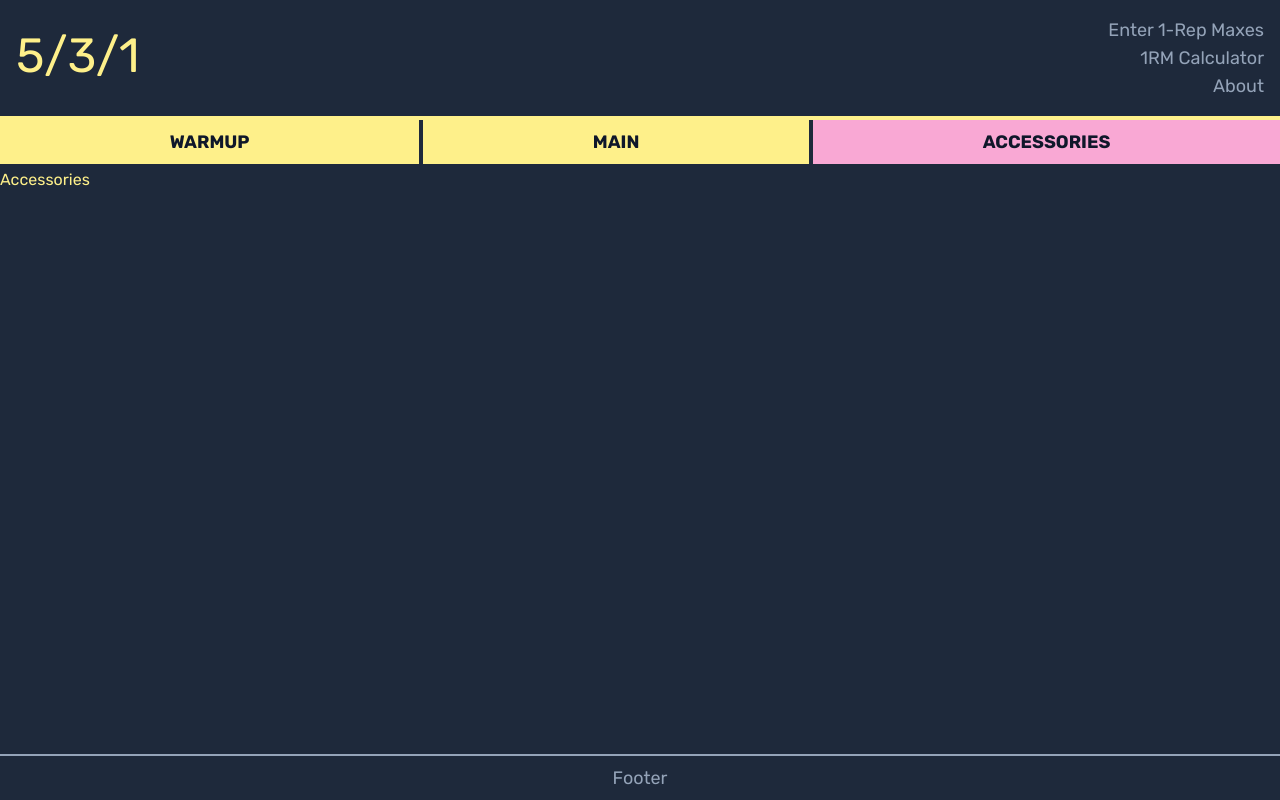
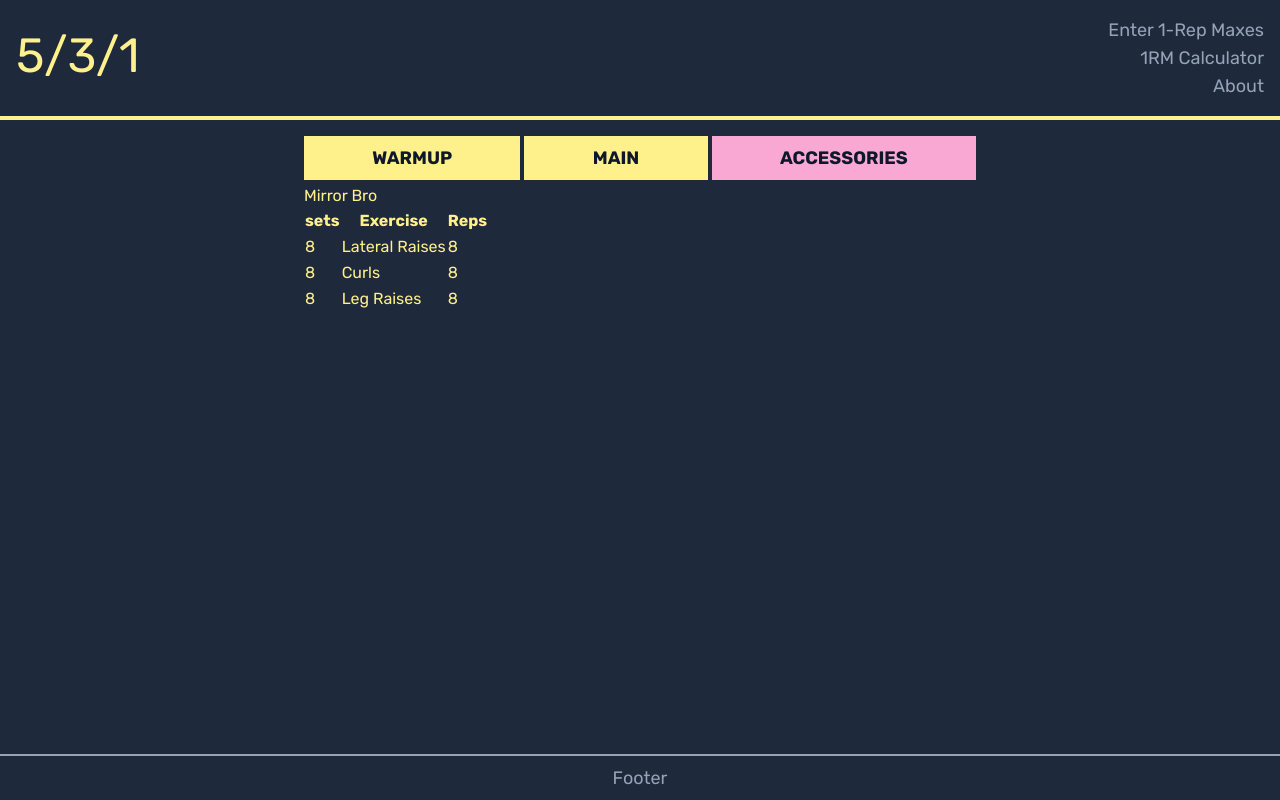
Before and after one commit to aaronkai/vitejs-vite-l1qwg6, a React (Vite) app: page / in a window 1280 px wide. Both pictures are taken after a click on the button "ACCESSORIES". Built offline with nearby package versions, Linux system fonts and the light colour scheme.

Commit message:
work on accessories component

```diff
--- a/src/components/Accessories.tsx
+++ b/src/components/Accessories.tsx
@@ -1,7 +1,70 @@
+import { useState } from "react";
+
 export default function Accessories() {
+  const [warmupExercises, setWarmupExercises] = useState<warmupExercises>([
+    { name: "box jump", reps: 10, sets: 2 },
+    { name: "broad jump", reps: 10, sets: 2 },
+    { name: "medicine ball", reps: 10, sets: 2 },
+  ]);
+
+  const [mirrorBro, setMirrorBro] = useState({
+    day1: [
+      {
+        exerciseName: "Lateral Raises",
+        sets: 8,
+        reps: 8,
+      },
+      { exerciseName: "Curls", sets: 8, reps: 8 },
+      { exerciseName: "Leg Raises", sets: 8, reps: 8 },
+    ],
+    day2: [
+      {
+        exerciseName: "Incline DB Press",
+        sets: 8,
+        reps: 8,
+      },
+      { exerciseName: "Shrugs", sets: 8, reps: 8 },
+      { exerciseName: "Cable Crunches", sets: 8, reps: 8 },
+    ],
+    day3: [
+      {
+        exerciseName: "Tricep Pushdowns",
+        sets: 8,
+        reps: 8,
+      },
+      { exerciseName: "Neutral Grip Chinups", sets: 8, reps: 8 },
+      { exerciseName: "Planks", sets: 8, reps: 1 },
+    ],
+  });
+
+  const [selectedDay, setSelectedDay] = useState("day1");
   return (
     <>
-      <p>Accessories</p>
+      <h1>Mirror Bro</h1>
+      <table>
+        <thead>
+          <th>sets</th>
+          <th>Exercise</th>
+          <th>Reps</th>
+        </thead>
+        {Object.keys(mirrorBro).map((key) => {
+          if (key === selectedDay) {
+            return (
+              <tbody>
+                {mirrorBro[key].map((exercise) => {
+                  return (
+                    <tr>
+                      <td>{exercise.sets}</td>
+                      <td>{exercise.exerciseName}</td>
+                      <td>{exercise.reps}</td>
+                    </tr>
+                  );
+                })}
+              </tbody>
+            );
+          }
+        })}
+      </table>
     </>
   );
 }
--- a/src/components/Button.tsx
+++ b/src/components/Button.tsx
@@ -27,9 +27,6 @@ export default function Button({
   setExerciseCompletion,
   sets,
   row,
-  boop,
-  // setBoop,
-  // timer,
   setTimer,
 }: Props) {
   let icon;
--- a/src/components/CountdownTimer.tsx
+++ b/src/components/CountdownTimer.tsx
@@ -5,8 +5,20 @@ interface Props {
   seconds: number;
   boop: boolean;
   setBoop: React.Dispatch<React.SetStateAction<boolean>>;
+  timer: {
+    startTimer: boolean;
+    stopTimer: boolean;
+    restartTimer: boolean;
+  };
+  setTimer: React.Dispatch<
+    React.SetStateAction<{
+      startTimer: boolean;
+      stopTimer: boolean;
+      restartTimer: boolean;
+    }>
+  >;
 }
-export default function CountdownTimer({ seconds, boop, setBoop, timer, setTimer }: Props) {
+export default function CountdownTimer({ seconds, timer, setTimer }: Props) {
   const [time, setTime] = useState(seconds);
   const [expired, setExpired] = useState(false);
   const [running, setRunning] = useState(false);
@@ -17,21 +29,21 @@ export default function CountdownTimer({ seconds, boop, setBoop, timer, setTimer
   }
 
   function start() {
-    console.log("start fired")
+    console.log("start fired");
     stop();
     intervalRef.current = setInterval(tick, 1000);
     setRunning(true);
   }
 
   function stop() {
-    console.log("stop fired")
+    console.log("stop fired");
     setTime(seconds);
     setExpired(false);
     setRunning(() => false);
     clearInterval(intervalRef.current);
   }
 
-  function restart(){
+  function restart() {
     stop();
     start();
   }
@@ -64,29 +76,29 @@ export default function CountdownTimer({ seconds, boop, setBoop, timer, setTimer
 
   useEffect(() => {
     console.log("inside timer use effect");
-    console.log({timer})
+    console.log({ timer });
     if (timer.startTimer) {
       console.log("starting Timer");
       start();
       setTimer((prevState) => ({
         ...prevState,
         startTimer: false,
-      }))
+      }));
     }
-    if (timer.stopTimer){
+    if (timer.stopTimer) {
       console.log("stopping Timer");
       stop();
 
       setTimer((prevState) => ({
         ...prevState,
         stopTimer: false,
-      }))
+      }));
     }
-    if (timer.restartTimer){
+    if (timer.restartTimer) {
       console.log("restarting Timer");
       restart;
     }
-  },[timer])
+  }, [timer]);
 
   return (
     <div>
--- a/src/components/MainLifts.tsx
+++ b/src/components/MainLifts.tsx
@@ -94,7 +94,7 @@ export default function MainLifts({
     <>
       <div className=" w-full ">
         {formVisible && (
-          <div className=" max-w-2xl mx-auto ">
+          <div>
             <OneRepMaxForm
               oneRM={oneRM}
               setOneRM={setOneRM}
@@ -106,7 +106,7 @@ export default function MainLifts({
           </div>
         )}
         {!formVisible && (
-          <div className="grid grid-row-3 content-start max-w-2xl mx-auto">
+          <div className="grid grid-row-3 content-start">
             <WorkoutTable
               week={week}
               setWeek={setWeek}
--- a/src/components/OneRepMaxForm.tsx
+++ b/src/components/OneRepMaxForm.tsx
@@ -57,7 +57,6 @@ export default function OneRepMaxForm({
         Enter Your One-Rep Maxes
       </h2>
 
-      <fieldset className=" ">
       <form onSubmit={handleSubmit}>
         {exercises.map((exercise) => {
           return (
@@ -87,7 +86,6 @@ export default function OneRepMaxForm({
           className="bg-pink-300 font-bold text-slate-900 text-xl p-4 mt-4 w-full"
         />
       </form>
-      </fieldset>
     </div>
   );
 }
--- a/src/components/Warmup.tsx
+++ b/src/components/Warmup.tsx
@@ -10,14 +10,14 @@ export default function Warmup() {
   const [warmupExercises, setWarmupExercises] = useState<warmupExercises>([
     { name: "box jump", reps: 10, sets: 2 },
     { name: "broad jump", reps: 10, sets: 2 },
-    { name: "dead bugs", reps: 10, sets: 2 },
+    { name: "medicine ball", reps: 10, sets: 2 },
   ]);
   const [newExercise, setNewExercise] = useState({
     name: "",
     sets: 0,
     reps: 0,
   });
-  function handleChange(event: ChangeEvent<HTMLInputElement>) {
+  function handleChange(event: React.ChangeEvent<HTMLInputElement>) {
     const { name, value } = event.target;
     console.log(name, value);
     setNewExercise((prevState) => ({
@@ -26,7 +26,7 @@ export default function Warmup() {
     }));
   }
 
-  function handleSubmit(event) {
+  function handleSubmit(event: React.FormEvent) {
     event.preventDefault();
     setWarmupExercises((prevState) => [...prevState, newExercise]);
     setNewExercise({
--- a/src/components/Workout.tsx
+++ b/src/components/Workout.tsx
@@ -25,7 +25,7 @@ export default function Workout({
 }: Props) {
   const [workoutPart, setWorkoutPart] = useState<WorkoutTypes>("main");
   return (
-    <>
+    <div className="max-w-2xl mx-auto mt-4">
       <WorkoutPartPicker setWorkoutPart={setWorkoutPart} />
       {workoutPart === "warmup" && <Warmup />}
       {workoutPart === "main" && (
@@ -37,6 +37,6 @@ export default function Workout({
         />
       )}
       {workoutPart === "accessories" && <Accessories />}
-    </>
+    </div>
   );
 }
--- a/src/components/WorkoutTable.tsx
+++ b/src/components/WorkoutTable.tsx
@@ -78,7 +78,11 @@ export default function WorkoutTable({
   });
   const exercises = Object.keys(TM);
   const [boop, setBoop] = useState(false);
-  const [timer, setTimer] = useState({startTimer: false, stopTimer: false, restartTimer: false})
+  const [timer, setTimer] = useState({
+    startTimer: false,
+    stopTimer: false,
+    restartTimer: false,
+  });
 
   return (
     <div className="grid gap-1">
@@ -89,8 +93,13 @@ export default function WorkoutTable({
         allExercises={exercises}
         setExercise={setExercise}
       />
-      <CountdownTimer seconds={90} boop={boop} setBoop={setBoop} timer={timer}
-                      setTimer={setTimer} />
+      <CountdownTimer
+        seconds={90}
+        boop={boop}
+        setBoop={setBoop}
+        timer={timer}
+        setTimer={setTimer}
+      />
       <table className="border-b-4 border-x-4 border-yellow-200 ">
         <thead>
           <tr>
@@ -121,9 +130,6 @@ export default function WorkoutTable({
                       sets={i}
                       row={j}
                       key={exercise + i + j}
-                      boop={boop}
-                      setBoop={setBoop}
-                      timer={timer}
                       setTimer={setTimer}
                     />
                   );
```
Lines whose indentation alone changed are shown as unchanged.
